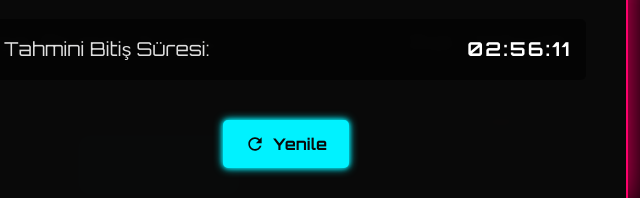
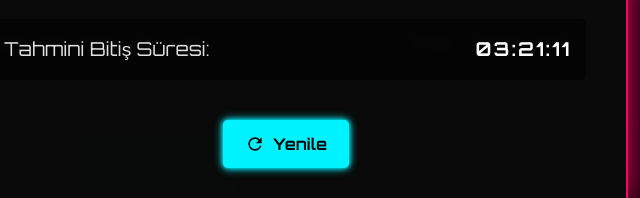
Before and after one commit to kaan408/GGgames, a plain HTML site: page index.html in a window 1280 px wide. Shown: the part 410-608 px from the top of the page, 354-994 px from the left. Drawn offline with Linux system fonts and the light colour scheme.

Commit message:
Update index.html

```diff
--- a/index.html
+++ b/index.html
@@ -494,7 +494,7 @@ document.addEventListener('DOMContentLoaded', function() {
             if (maintenanceTimerEl) {
                 const today = new Date();
                 // Hedef saati bugünün 14:00'ü olarak ayarla
-                const targetTime = new Date(today.getFullYear(), today.getMonth(), today.getDate(), 15, 50, 0).getTime();
+                const targetTime = new Date(today.getFullYear(), today.getMonth(), today.getDate(), 16, 15, 0).getTime();
 
                 const interval = setInterval(() => {
                     const now = new Date().getTime();
```
